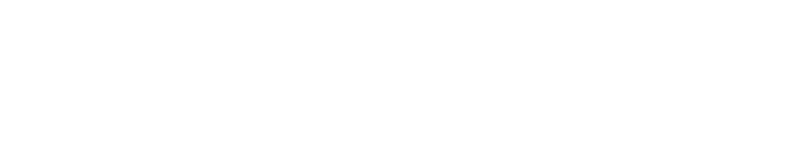
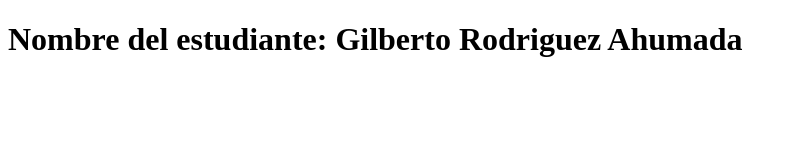
Before and after one commit to gilberod/CloudGoodPractices, a plain HTML site: page index.html in a window 1280 px wide. Shown: the whole page, without its empty margins (0-797 px from the left). Drawn offline with Linux system fonts and the light colour scheme.

Commit message:
Commit 2

```diff
--- a/index.html
+++ b/index.html
@@ -3,9 +3,10 @@
 <head>
     <meta charset="UTF-8">
     <meta name="viewport" content="width=device-width, initial-scale=1.0">
-    <title>Document</title>
+    <title>Mi taller Buenas Practicas</title>
 </head>
 <body>
+    <h1> Nombre del estudiante: Gilberto Rodriguez Ahumada</h1>
 
 </body>
 </html>
```
